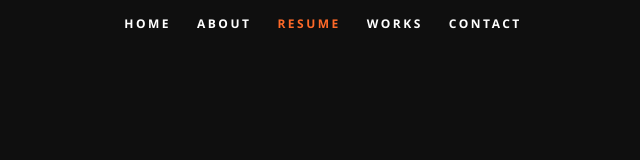
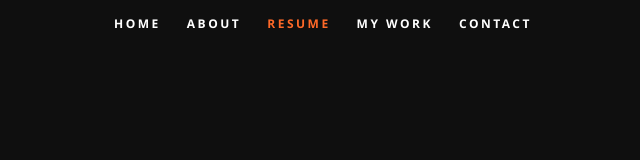
Before and after one commit to tomofficer/portfolio2022alt, a React (Create React App) app: page / in a window 1280 px wide. Shown: the top 160 px of the page, without its empty margins (317-957 px from the left). Built offline with nearby package versions, Linux system fonts and the light colour scheme.

Commit message:
updated header description, updated header styling

```diff
--- a/public/resumeData.json
+++ b/public/resumeData.json
@@ -1,7 +1,9 @@
 {
   "main": {
+    "nameHeader":"<Tom Officer/>",
     "name":" Tom Officer",
-    "description":"I'm a Full stack developer and one of the three Founding Software Engineers of LeadrPro. I specialize in building modern, scalable web applications using JavaScript, React, HTML, CSS, PostgreSQL and Node.js",
+    "description":"I'm a Full Stack Developer and one out of three Founding Software Engineers of ",
+    "description2":"I specialize in building modern, scalable web applications using JavaScript, React, HTML, CSS, PostgreSQL and Node.js",
     "image":"profilepic.jpg",
     "bio":"Full Stack Developer with two years experience developing and deploying highly scalable, production-level web applications. Prefers working on a tight-knit team in a fast paced Agile SCRUM environment and holds frequent, precise team communication in high regard. Stellar attention to detail with a diverse background in modern technologies. In my free time I'm either spending time with my two year old son, out hiking with my dogs or tracking music in my home recording studio.",
     "contactmessage":"I'm always open to new opportunities and would love to hear from you. Let's connect!",
@@ -18,25 +20,11 @@
     "website": "http://www.tomofficer.com",
     "resumedownload":"https://ik.imagekit.io/v66nb6oaq/Portfolio_2022/Tom_Officer_Resume_2022_UbRqw_kgu.pdf?ik-sdk-version=javascript-1.4.3&updatedAt=1663829604405",
     "social":[
-      {
-        "name":"facebook",
-        "url":"https://github.com/nordicgiant2/react-nice-resume",
-        "className":"fa fa-facebook"
-      },
-      {
-        "name":"twitter",
-        "url":"http://twitter.com",
-        "className":"fa fa-twitter"
-      },
+
       {
         "name":"linkedin",
         "url":"https://www.linkedin.com/in/tomofficer/",
         "className":"fa fa-linkedin"
-      },
-      {
-        "name":"instagram",
-        "url":"http://instagram.com/tbaker_x",
-        "className":"fa fa-instagram"
       },
       {
         "name":"github",
--- a/src/Components/Footer.js
+++ b/src/Components/Footer.js
@@ -23,7 +23,7 @@ class Footer extends Component {
               <ul className='social-links'>{networks}</ul>
 
               <ul className='copyright'>
-                <li>&copy; Copyright 2022 Tom Officer</li>
+                <li>&copy; Copyright 2022 Tom Officer Web Dev</li>
               </ul>
             </div>
           </Fade>
@@ -40,3 +40,22 @@ class Footer extends Component {
 }
 
 export default Footer;
+
+/* extra network data
+ {
+        "name":"facebook",
+        "url":"https://github.com/nordicgiant2/react-nice-resume",
+        "className":"fa fa-facebook"
+      },
+      {
+        "name":"twitter",
+        "url":"http://twitter.com",
+        "className":"fa fa-twitter"
+      },
+       {
+        "name":"instagram",
+        "url":"http://instagram.com/tbaker_x",
+        "className":"fa fa-instagram"
+      },
+
+*/
--- a/src/Components/Header.js
+++ b/src/Components/Header.js
@@ -8,8 +8,9 @@ class Header extends Component {
 
     const linkedIn = this.props.data.linkedIn;
     const github = this.props.data.github;
-    const name = this.props.data.name;
+    const name = this.props.data.nameHeader;
     const description = this.props.data.description;
+    const description2 = this.props.data.description2;
 
     return (
       <header id='home'>
@@ -44,7 +45,7 @@ class Header extends Component {
 
             <li>
               <a className='smoothscroll' href='#portfolio'>
-                Works
+                My Work
               </a>
             </li>
 
@@ -64,7 +65,18 @@ class Header extends Component {
               </h1>
             </Fade>
             <Fade bottom duration={1200}>
-              <h3>{description}.</h3>
+              <h3>
+                {description}
+                <a
+                  style={{ fontStyle: 'italic', color: '#b95cf7' }}
+                  href='https://www.leadrpro.com/'
+                  target='_blank'
+                  rel='noreferrer'>
+                  {' '}
+                  LeadrPro
+                </a>
+                . {description2}.
+              </h3>
             </Fade>
             <hr />
             <Fade bottom duration={5000}>
--- a/src/Components/Resume.js
+++ b/src/Components/Resume.js
@@ -1,10 +1,10 @@
-import React, { Component } from "react";
-import Slide from "react-reveal";
+import React, { Component } from 'react';
+import Slide from 'react-reveal';
 
 class Resume extends Component {
   getRandomColor() {
-    let letters = "0123456789ABCDEF";
-    let color = "#";
+    let letters = '0123456789ABCDEF';
+    let color = '#';
     for (let i = 0; i < 6; i++) {
       color += letters[Math.floor(Math.random() * 16)];
     }
@@ -19,9 +19,9 @@ class Resume extends Component {
       return (
         <div key={education.school}>
           <h3>{education.school}</h3>
-          <p className="info">
+          <p className='info'>
             {education.degree} <span>&bull;</span>
-            <em className="date">{education.graduated}</em>
+            <em className='date'>{education.graduated}</em>
           </p>
           <p>{education.description}</p>
         </div>
@@ -32,9 +32,9 @@ class Resume extends Component {
       return (
         <div key={work.company}>
           <h3>{work.company}</h3>
-          <p className="info">
+          <p className='info'>
             {work.title}
-            <span>&bull;</span> <em className="date">{work.years}</em>
+            <span>&bull;</span> <em className='date'>{work.years}</em>
           </p>
           <p>{work.description}</p>
         </div>
@@ -43,7 +43,7 @@ class Resume extends Component {
 
     const skills = this.props.data.skills.map((skills) => {
       const backgroundColor = this.getRandomColor();
-      const className = "bar-expand " + skills.name.toLowerCase();
+      const className = 'bar-expand ' + skills.name.toLowerCase();
       const width = skills.level;
 
       return (
@@ -55,36 +55,36 @@ class Resume extends Component {
     });
 
     return (
-      <section id="resume">
+      <section id='resume'>
         <Slide left duration={1300}>
-          <div className="row education">
-            <div className="three columns header-col">
+          <div className='row education'>
+            <div className='three columns header-col'>
               <h1>
                 <span>Education</span>
               </h1>
             </div>
 
-            <div className="nine columns main-col">
-              <div className="row item">
-                <div className="twelve columns">{education}</div>
+            <div className='nine columns main-col'>
+              <div className='row item'>
+                <div className='twelve columns'>{education}</div>
               </div>
             </div>
           </div>
         </Slide>
 
         <Slide left duration={1300}>
-          <div className="row work">
-            <div className="three columns header-col">
+          <div className='row work'>
+            <div className='three columns header-col'>
               <h1>
                 <span>Work</span>
               </h1>
             </div>
 
-            <div className="nine columns main-col">{work}</div>
+            <div className='nine columns main-col'>{work}</div>
           </div>
         </Slide>
 
-        <Slide left duration={1300}>
+        {/* <Slide left duration={1300}>
           <div className="row skill">
             <div className="three columns header-col">
               <h1>
@@ -100,7 +100,7 @@ class Resume extends Component {
               </div>
             </div>
           </div>
-        </Slide>
+        </Slide> */}
       </section>
     );
   }
```
Also changed, not shown: src/App.js (+19 -19 lines).
